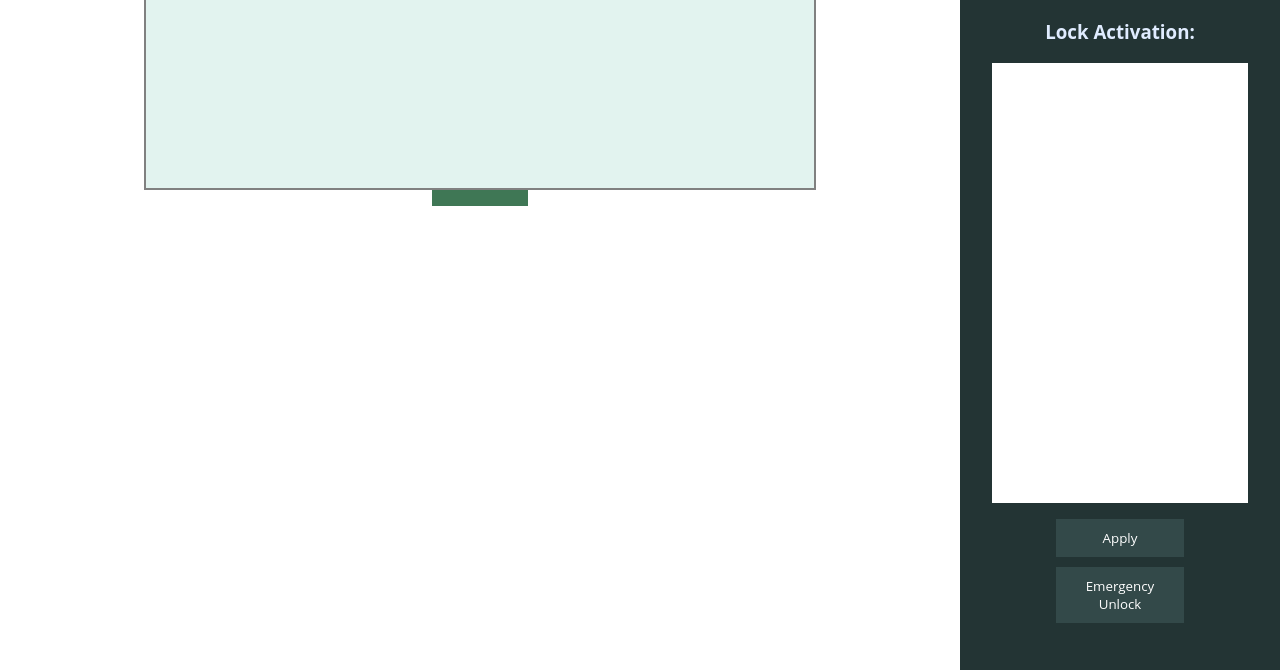
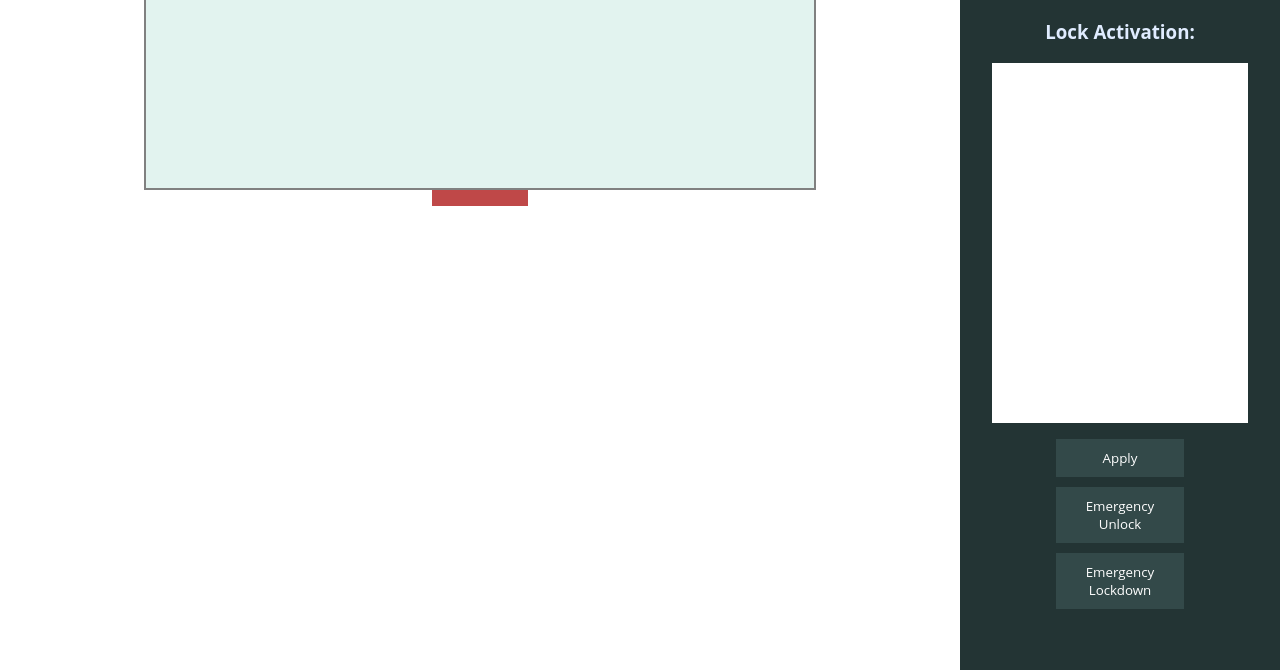
Before and after one commit to elmico377/BME361Prototype, a plain HTML site: page main/dlm.html in a window 1280 px wide. Both pictures are taken after a click on the element 480 px from the left and 328 px from the top of the page. Shown: the part 130-800 px from the top of the page. Drawn offline with Linux system fonts and the light colour scheme.

Commit message:
Door locking and unlocking color things (shouldn't be hard to send commands hopefully)

```diff
--- a/main/dlm.html
+++ b/main/dlm.html
@@ -193,14 +193,41 @@ body {
 <script type="text/javascript">
         jQuery(document).ready(function(){
             var r1001 = jQuery('#r1001')
+			var r1001door = jQuery('#r1001door')
+			var emunlock = jQuery('#emunlock')
+			var emlock = jQuery('#emlock')
+			var state = true;
             // When click this button then execute below function.
             r1001.bind('click', function () {
                 // Alert the text.
-                alert('You click the patient room');
+				if (state == false){
+					alert('Attempting to Lock Door');
+					state = true;
+					r1001door.css("background-color", "#3f7755");
+				}
+				else{
+					alert('Attempting to Unlock Door');
+					state = false;
+					r1001door.css("background-color", "#bf4848");
+				}
             })
-			var r1001unlock = jQuery('#r1001unlock')
-			r1001unlock.bind('click', function () {
-				alert('Attempting to Lock Door');
+			r1001door.bind('click', function () {
+				if (state == false){
+					alert('Attempting to Lock Door');
+					state = true;
+					r1001door.css("background-color", "#3f7755");
+				}
+				else{
+					alert('Attempting to Unlock Door');
+					state = false;
+					r1001door.css("background-color", "#bf4848");
+				}
+			})
+			emunlock.bind('click',function (){
+				r1001door.css("background-color", "#bf4848");
+			})
+			emlock.bind('click',function (){
+				r1001door.css("background-color", "#3f7755");
 			})
         });
 </script>
@@ -215,7 +242,7 @@ body {
 			<h2 style="font-family: Open Sans;">Patient Room</h2>
 		</div>
 	</div>
-	<div id="r1001unlock" style="background-color:#3f7755;width:10%;height:2%;margin-left:45%">
+	<div id="r1001door" style="background-color:#3f7755;width:10%;height:2%;margin-left:45%">
 
 	</div>
 </div>
@@ -229,16 +256,14 @@ body {
 
 	<h3 style="font-family: Open Sans; color:#e0ecff;text-align:center"> Lock Activation:</h3>
 
-	<div style="background-color:white;height:55%;width:80%;margin-left:10%;margin-bottom:5%">
+	<div style="background-color:white;height:45%;width:80%;margin-left:10%;margin-bottom:5%">
 
 	</div>
-	<a href="dlm.html">
-		<button class="backbutton" style="background-color:#334949; text-align:center;left:0px;top:0px;width:40%">Apply</button>
-	</a>
+	<button class="backbutton" style="background-color:#334949; text-align:center;left:0px;top:0px;width:40%">Apply</button>
 	</br>
-	<a href="dlm.html">
-		<button class="backbutton" style="background-color:#334949;margin-top:10px; text-align:center;left:0px;top:0px;width:40%">Emergency Unlock</button>
-	</a>
+	<button id="emunlock" class="backbutton" style="background-color:#334949;margin-top:10px; text-align:center;left:0px;top:0px;width:40%">Emergency Unlock</button>
+	</br>
+	<button id="emlock" class="backbutton" style="background-color:#334949;margin-top:10px; text-align:center;left:0px;top:0px;width:40%">Emergency Lockdown</button>
 </div>
 
 <div id="greyout" class="splitright splitleft right left" style="background-color:rgba(0,0,0,0.6);z-index:3;width:100%;height:100%;display:none">
```
Also changed, not shown: main/main.html (+4 -0 lines).
